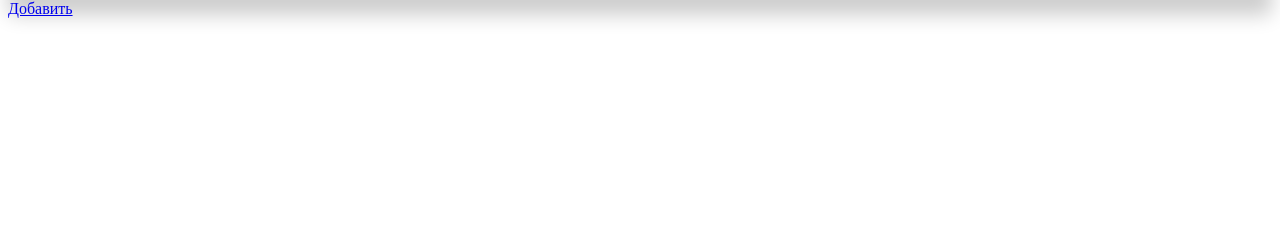
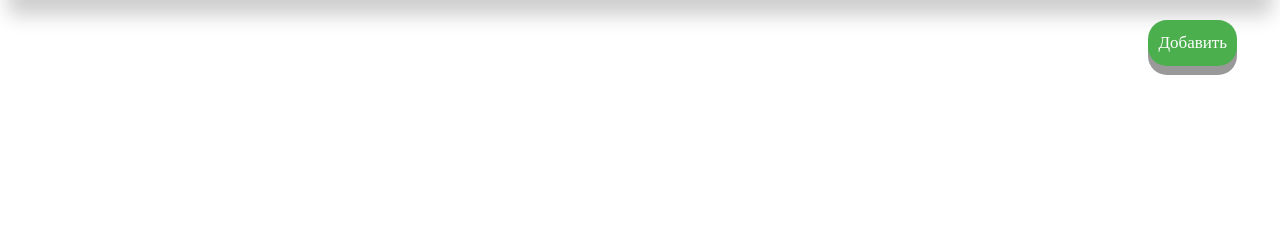
Before and after one commit to Trofmann/WorkControlService, a Django app: template works/templates/works/works_list.html in a window 1280 px wide. Shown: the part 164-404 px from the top of the page. Run offline with Django 4.2, Linux system fonts and the light colour scheme; the template is opened without the code that fills it, so the values that code supplies are empty.

Commit message:
Стилевое оформление кнопки добавить

```diff
--- a/works/templates/works/works_list.html
+++ b/works/templates/works/works_list.html
@@ -29,5 +29,5 @@
     {% endfor %}
 
 </table>
-<a href="{% url 'works:add_work' subject.pk %}">Добавить</a>
+<a href="{% url 'works:add_work' subject.pk %}" class="button">Добавить</a>
 {% endblock table %}
```
